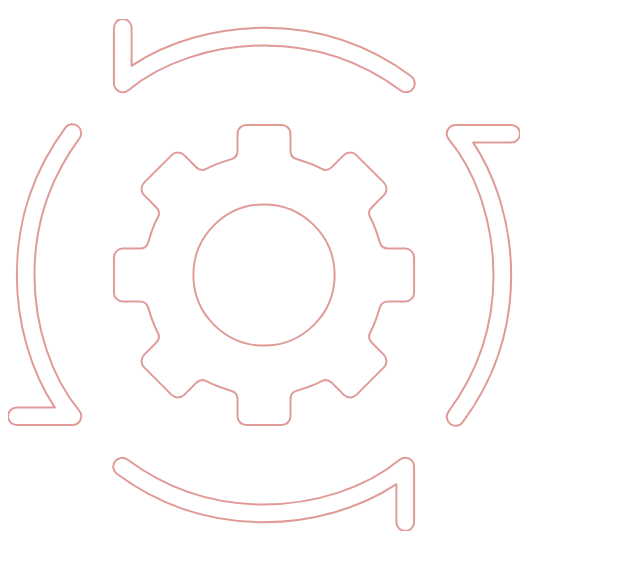
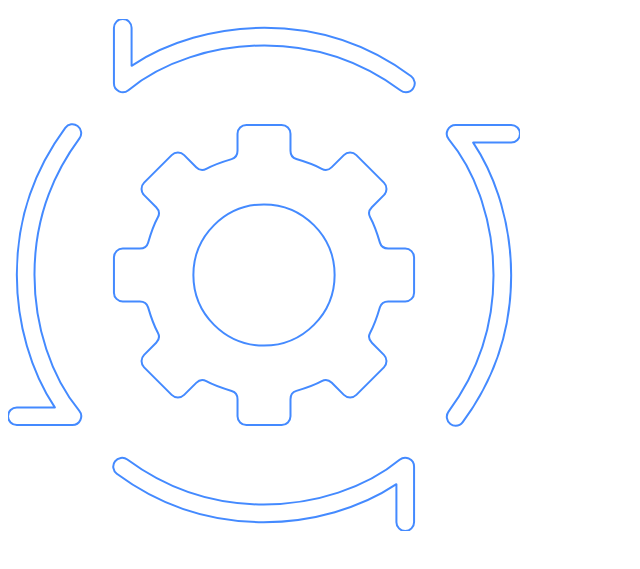
Before and after one commit to zet777/svg-feature, a plain HTML site: page index.html in a window 1280 px wide. Shown: the part 61-630 px from the top of the page, without its empty margins (0-640 px from the left). Drawn offline with Linux system fonts and the light colour scheme.

Commit message:
Поменял цвет в анимацие

```diff
--- a/index.html
+++ b/index.html
@@ -47,7 +47,7 @@
 	 {
 	    "svgData": pathObj,
 	    "strokeWidth": 2,
-	    "strokeColor": "#e09b99"
+	    "strokeColor": "#448AFF"
 	}).lazylinepainter('paint');
  });
  </script>
```
